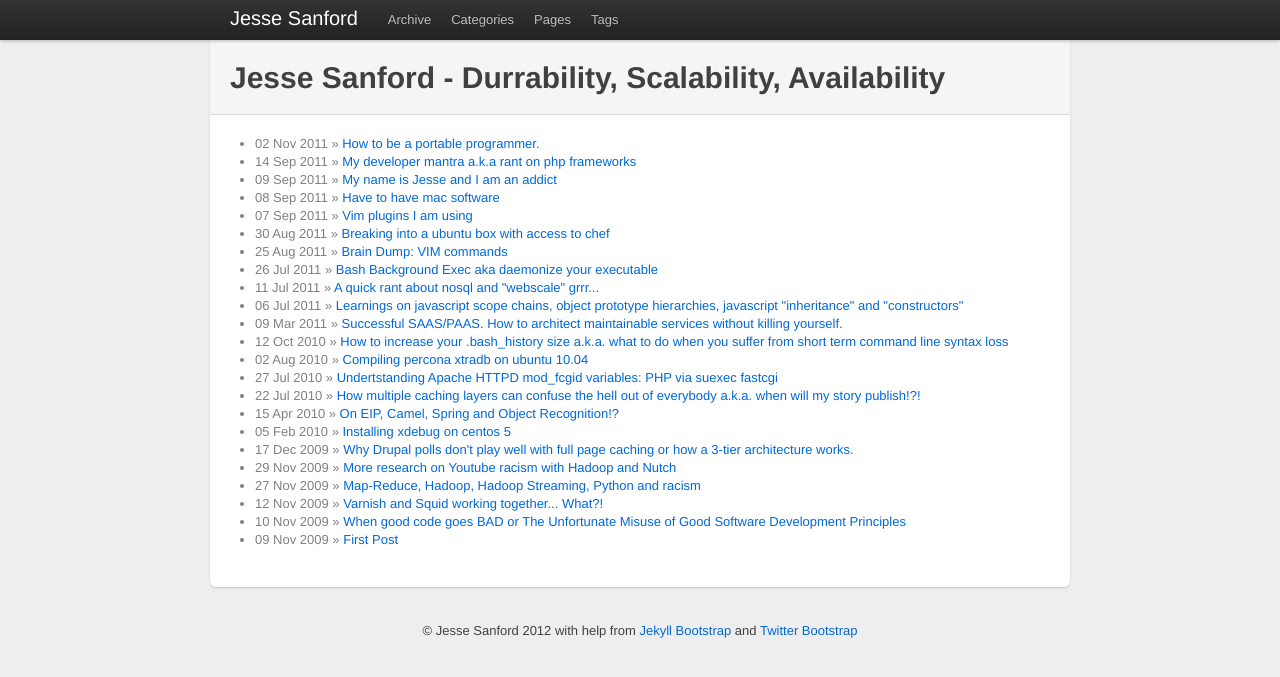
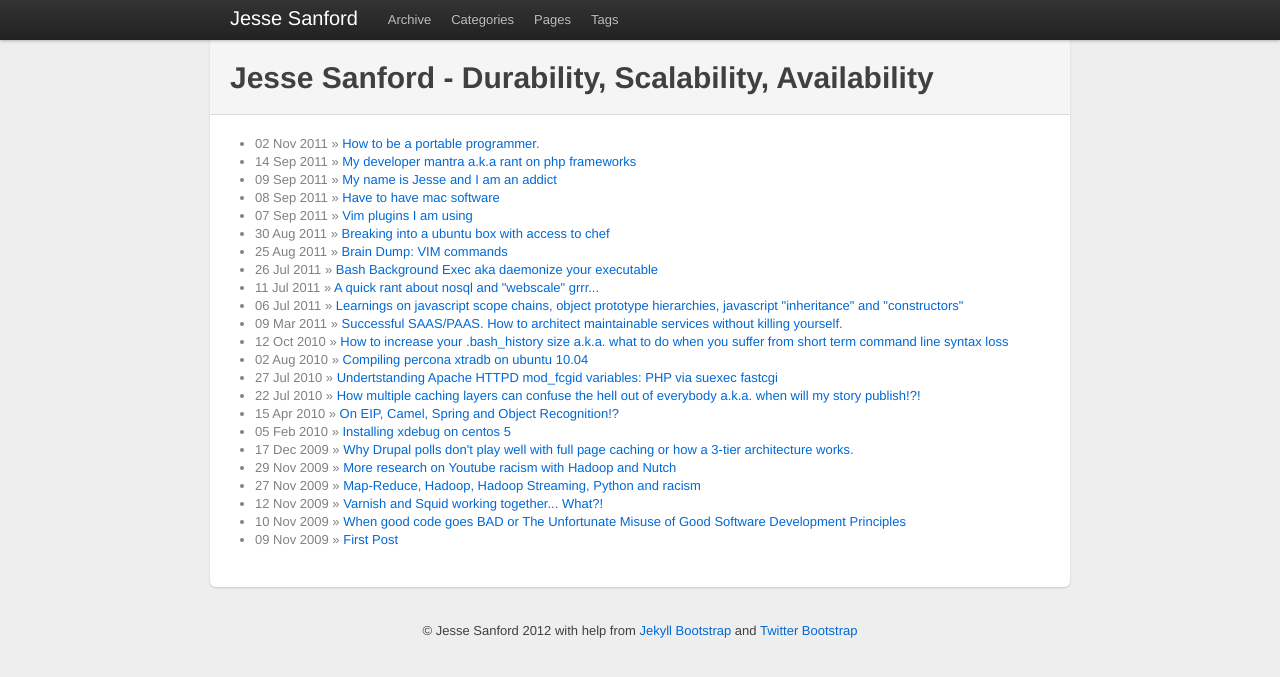
Before and after one commit to jessesanford/jessesanford.github.com, a Jekyll site: the page built from index.md, in a window 1280 px wide. Shown: the top 677 px of the page. Built offline with Jekyll 4.4.1, drawn with Linux system fonts in a browser that asks for light colours.

Commit message:
Update index.md
removed r

```diff
--- a/index.md
+++ b/index.md
@@ -1,7 +1,7 @@
 ---
 layout: page
-title: Jesse Sanford - Durrability, Scalability, Availability
-header: Durrability, Scalability, Availability
+title: Jesse Sanford - Durability, Scalability, Availability
+header: Durability, Scalability, Availability
 ---
 
 <ul class="posts">
```
